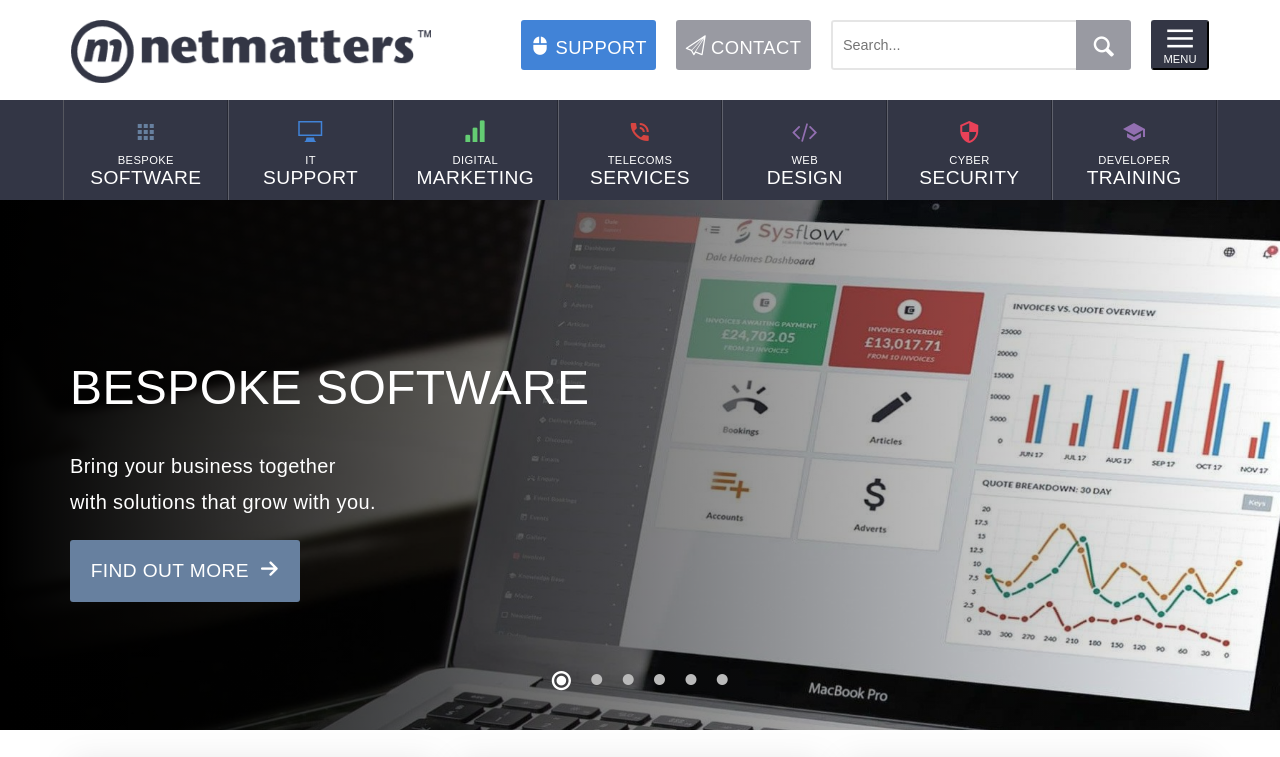
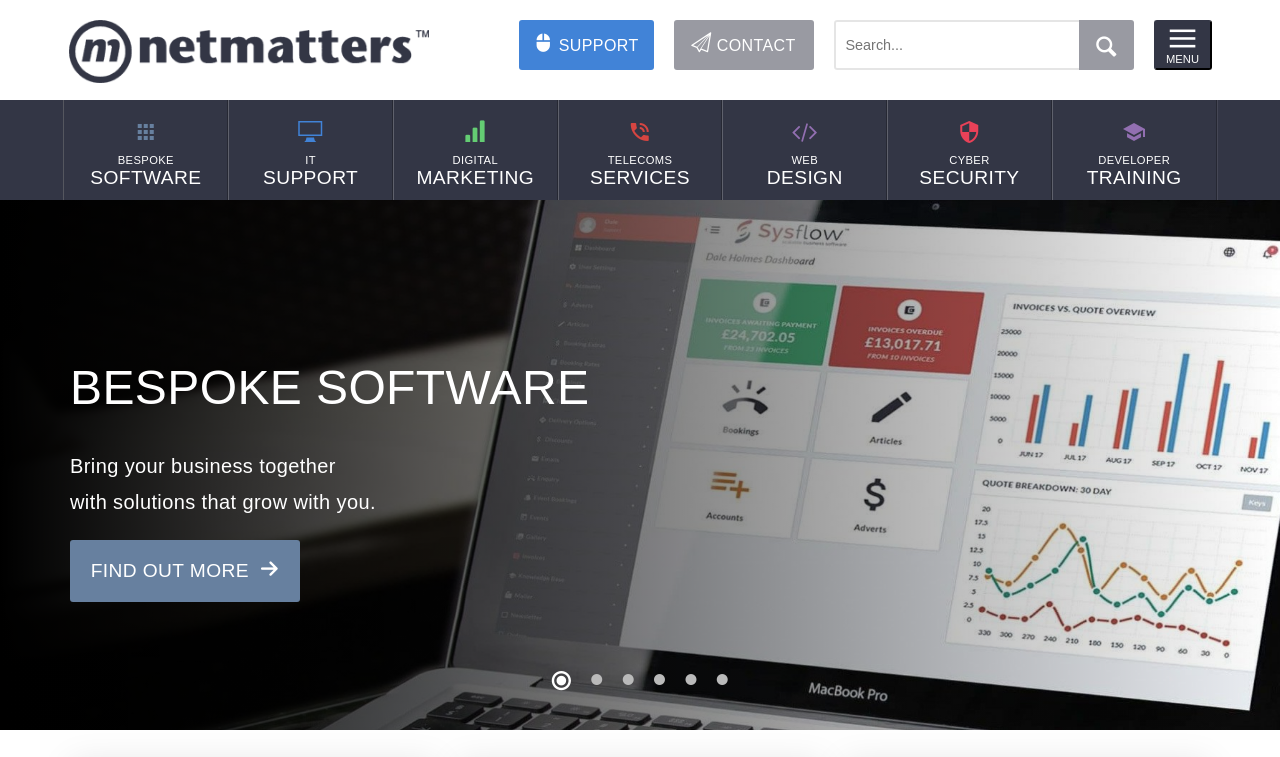
Before and after one commit to geeps1290/SCS_HTML---CSS-reflection, a plain HTML site: page index.html in a window 1280 px wide. Shown: the top 757 px of the page. Drawn offline with nearby package versions, Linux system fonts and the light colour scheme; files that its build step writes are made by us from their sources; files whose address does not match are found by name; a web font is replaced by a local one.

```diff
--- a/scss/partials/_header-styles.scss
+++ b/scss/partials/_header-styles.scss
@@ -70,6 +70,7 @@ header .header-container .nm-logo-container img {
         order: 2;
         width: 135px;
         height: 50px;
+        padding: 5px;
         background-color: $light-blue;
         border: $light-blue;
         align-items: center;
@@ -92,11 +93,10 @@ header .header-container .nm-logo-container img {
     color: #fff;
     line-height: 50px;
     font-size: 1.25rem;
-    margin-top: 5px;
 }
 
 #support-text {
-    font-size: 1.15rem;
+    font-size: 1rem;
     text-transform: uppercase;
     margin-left: 5px;
 }
@@ -110,8 +110,9 @@ header .header-container .nm-logo-container img {
         margin-left: 20px;
         display: flex;
         order: 3;
-        width: 135px;
+        width: 140px;
         height: 50px;
+        padding: 5px;
         background-color: #999aa2;
         border: #999aa2;
         align-items: center;
@@ -133,12 +134,10 @@ header .header-container .nm-logo-container img {
 .paperplane-icon {
     color: #fff;
     line-height: 50px;
-    font-size: 1.25rem;
-    margin-top: 5px;
-}
+    font-size: 1.25rem;}
 
 #paperplane-text {
-    font-size: 1.15rem;
+    font-size: 1rem;
     text-transform: uppercase;
     margin-left: 5px;
 }
```
